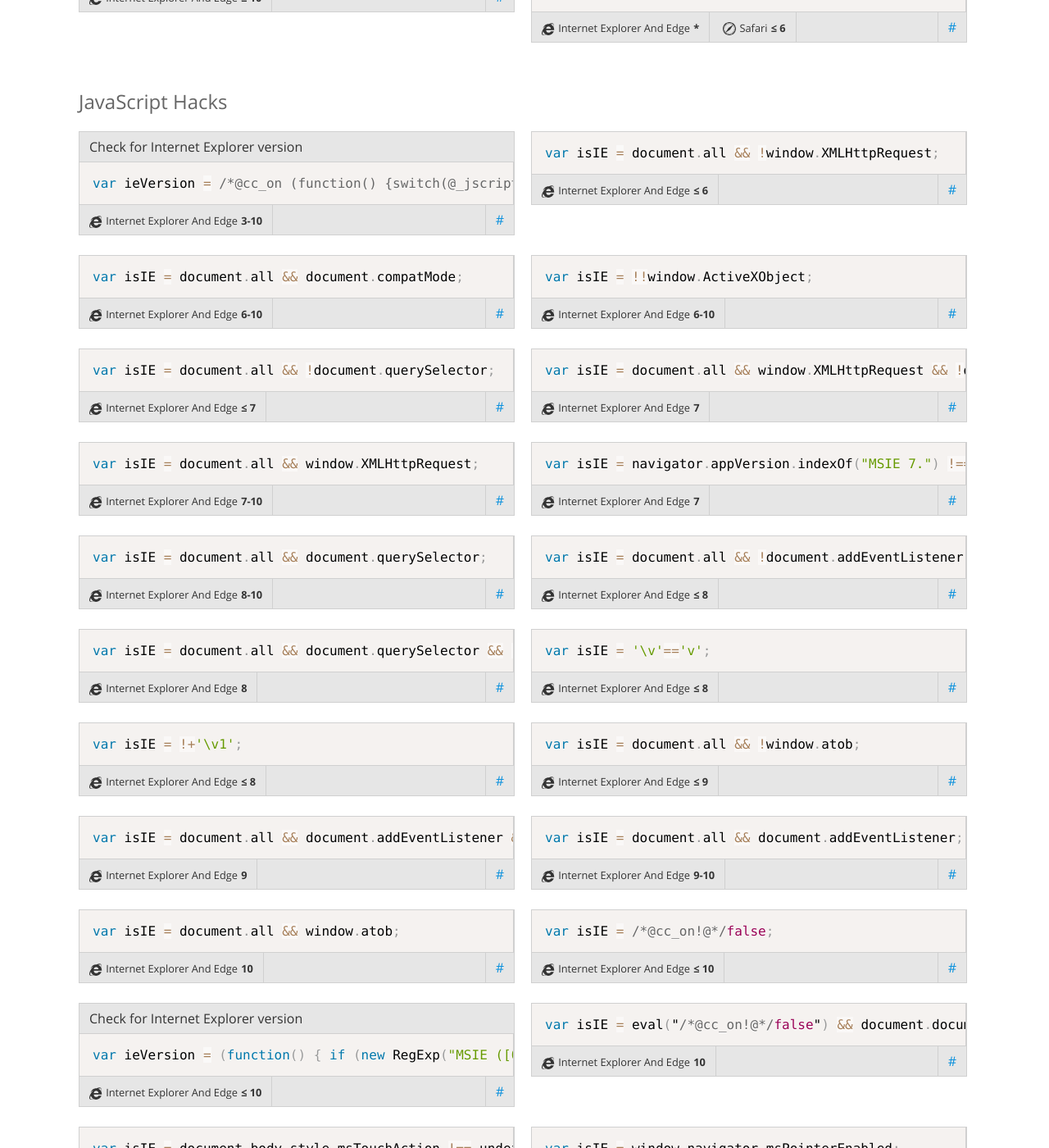
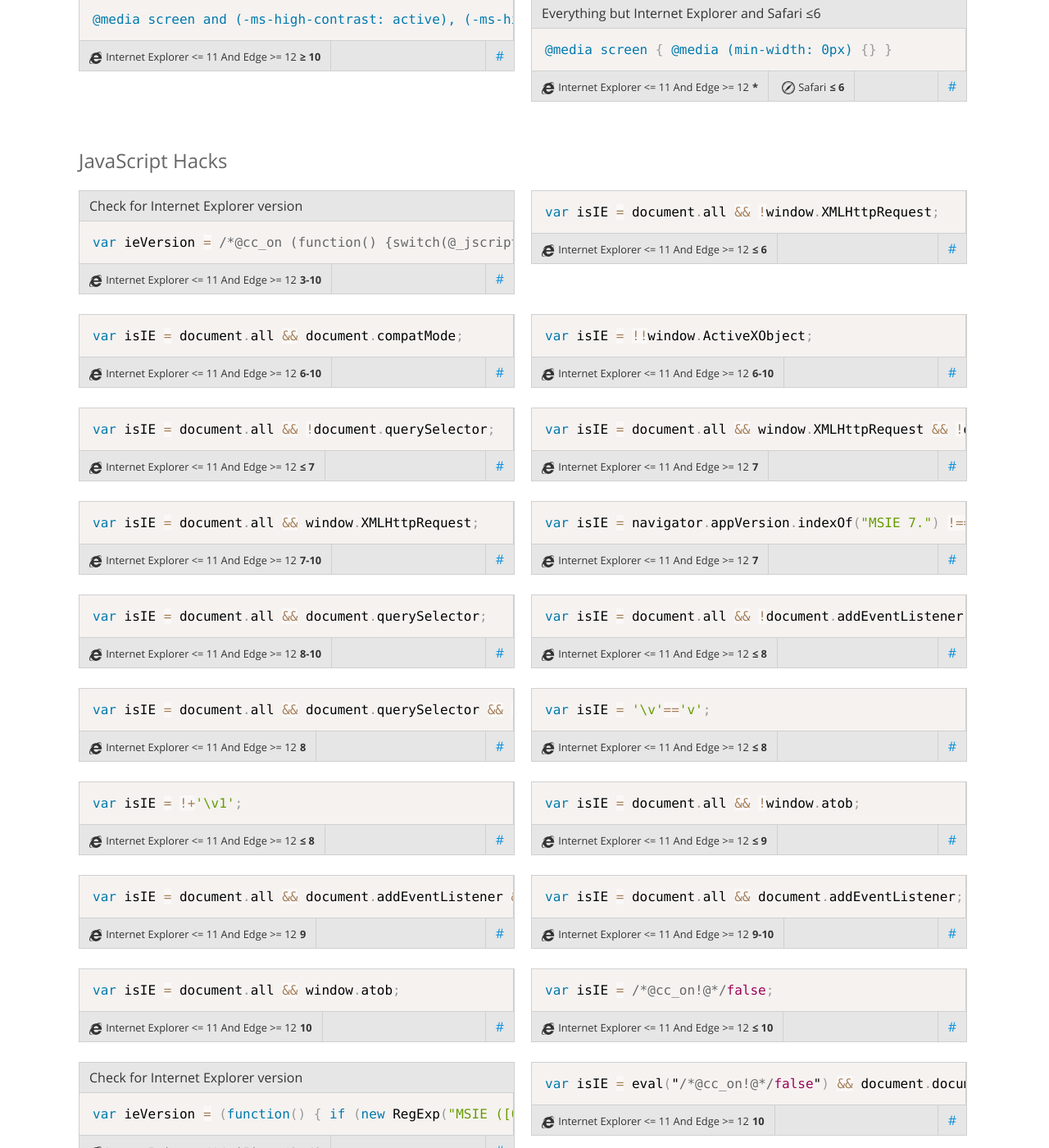
Before and after one commit to 4ae9b8/browserhacks, a Jekyll site: the page built from index.html, in a window 1280 px wide and 1400 px high, scrolled down 8219 px. Shown: the whole window at 82% size. Built offline with Jekyll 4.4.1, drawn with Linux system fonts in a browser that asks for light colours; some web fonts are replaced; comment, search, counter and statistics services are not loaded; some of the changed text lies outside the part shown.

Commit message:
added ms edge info
testing speed of change differences between github client and web access

```diff
--- a/_data/browsers.json
+++ b/_data/browsers.json
@@ -18,10 +18,10 @@
     "alias": ["firefox", "mozilla firefox", "ff"]
   },
   "ie": {
-    "name": "Internet Explorer and Edge",
+    "name": "Internet Explorer <= 11 and Edge >= 12",
     "legacy": "6",
     "key": 73,
-    "alias": ["internet explorer", "ie", "edge"]
+    "alias": ["internet explorer", "msie", "ie", "microsoft edge", "ms edge", "edge", "ed"]
   },
   "op": {
     "name": "Opera",
```
